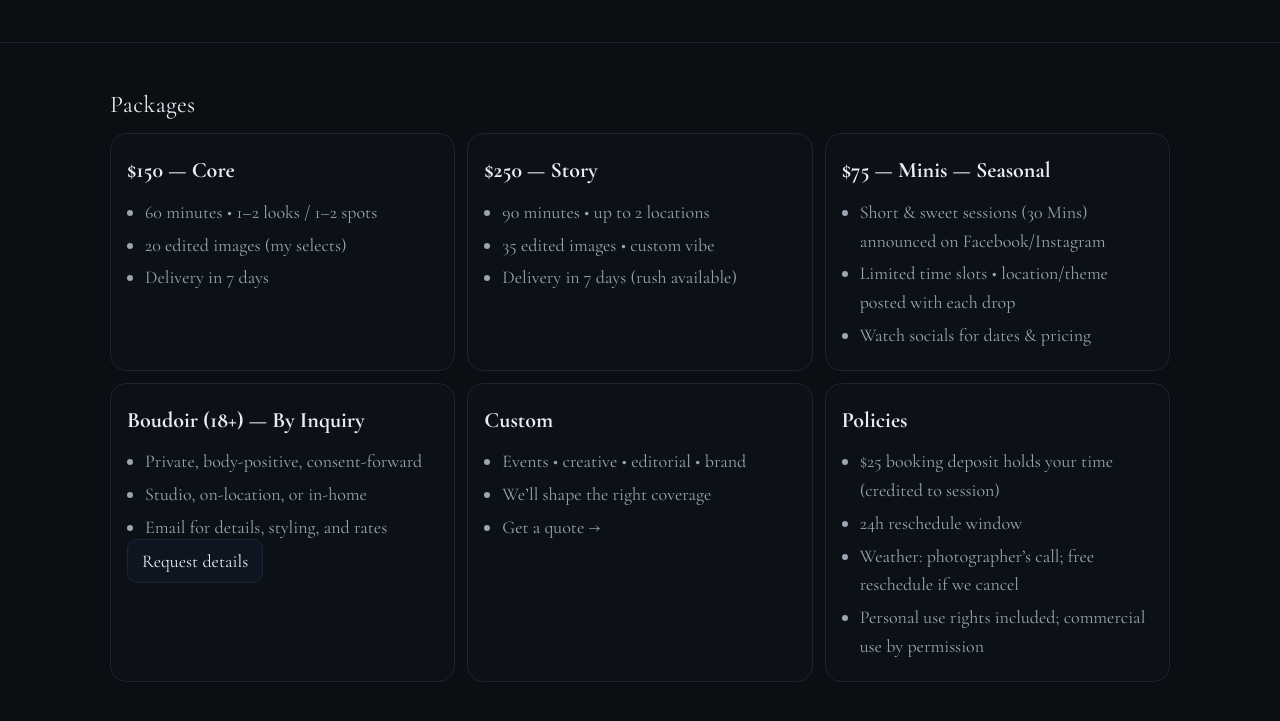
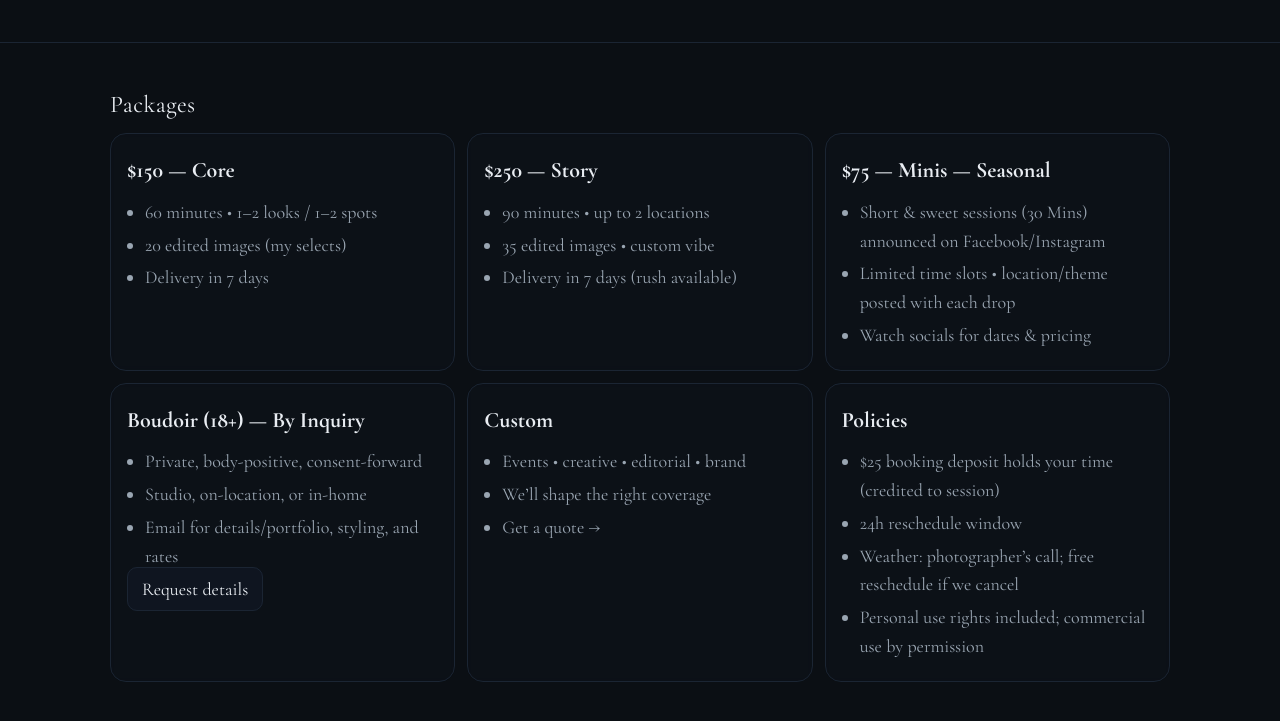
Before and after one commit to ttfuller/F2F-site, a plain HTML site: page index.html in a window 1280 px wide. Shown: the part 379-1100 px from the top of the page. Drawn offline with nearby package versions, Linux system fonts and the light colour scheme; a web font is replaced by a local one.

Commit message:
Update index.html

```diff
--- a/index.html
+++ b/index.html
@@ -257,7 +257,7 @@ a, a:link, a:visited, a:hover, a:active{
         <ul class="tiny">
           <li>Private, body-positive, consent-forward</li>
           <li>Studio, on-location, or in-home</li>
-          <li>Email for details, styling, and rates</li>
+          <li>Email for details/portfolio, styling, and rates</li>
         </ul>
         <a class="btn" href="mailto:book@fadetofocusphoto.com?subject=Boudoir%20Inquiry%20(18%2B)">Request details</a>
       </div>
```
